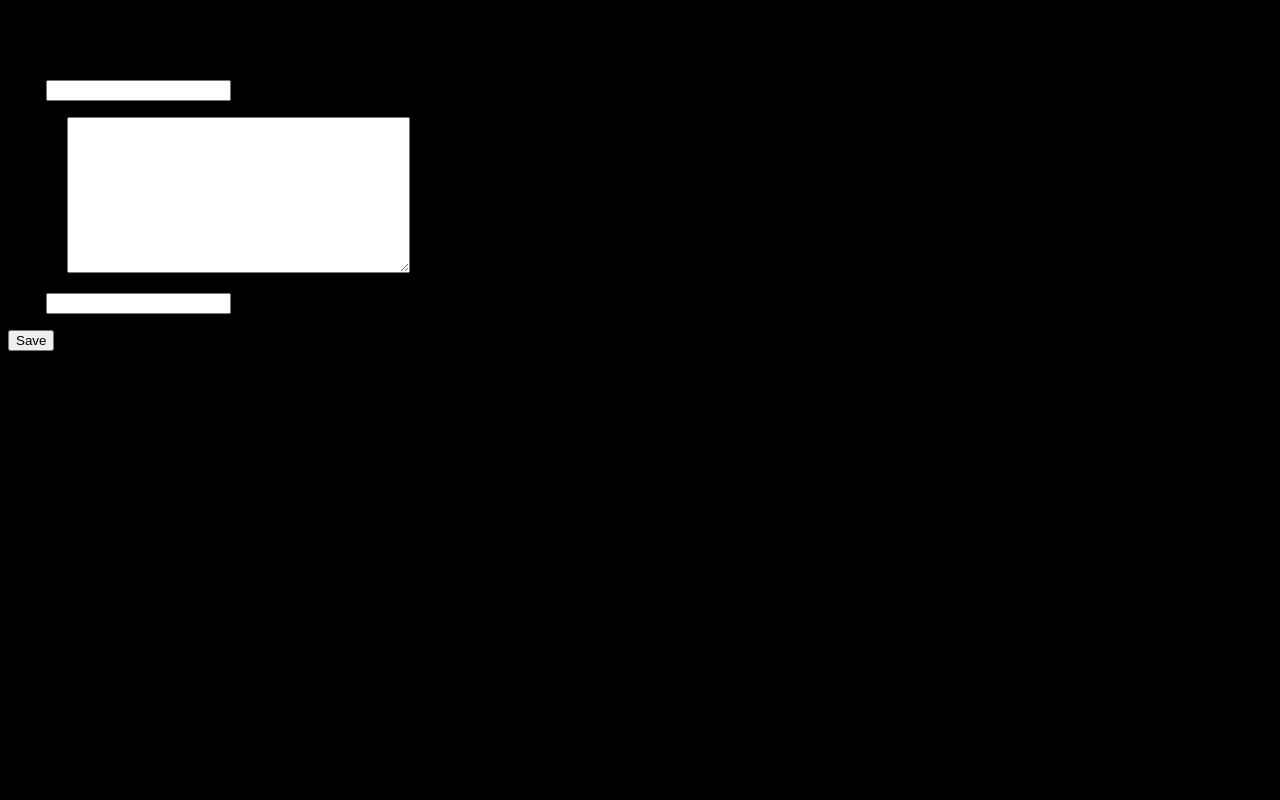
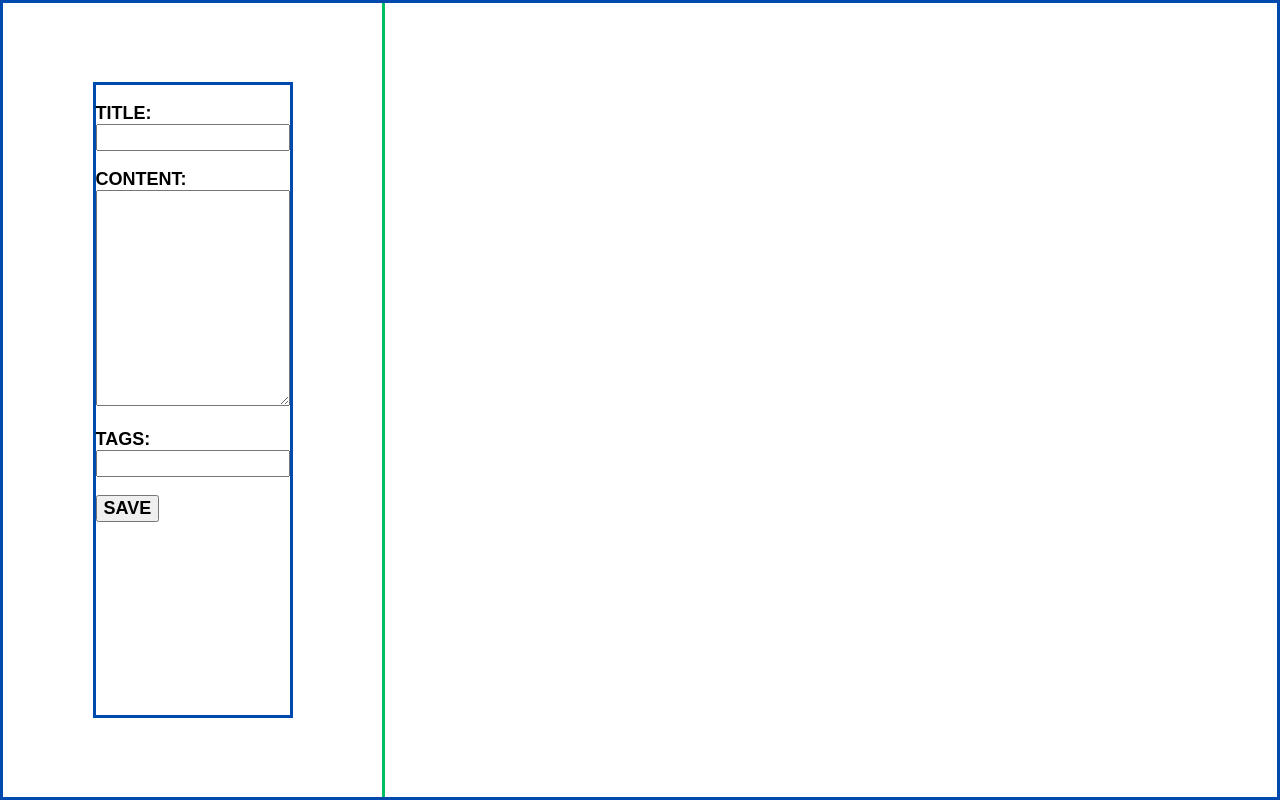
Before and after one commit to AleksVizvary/NotesApp, a Django app: page / in a window 1280 px wide. Run offline with Django 5.2, Linux system fonts and the light colour scheme; data that the repository does not hold is empty.

Commit message:
Add initial frontend layout

```diff
--- a/notes/templates/add_note.html
+++ b/notes/templates/add_note.html
@@ -3,27 +3,30 @@
 <html lang="pl">
 <head>
     <title>NOTES</title>
-    <link rel="stylesheet" href="{% static 'add_note_styles.css' %}">
+    <link rel="stylesheet" href="{% static 'add_note_styles.css'%}">
 
 </head>
-
 <body>
-
-    <h1>New note:</h1>
+    <div class="container">
+        <div class="new_note_sec">
+            <div class="new_note_form">
                 <form method="POST">
                     {% csrf_token %}
                     {{ form.as_p }}
                     <button type="submit">Save</button>
                 </form>
+            </div>
+        </div>
 
-    <h1 class="">To do:</h1>
+
+        <div class="old_notes_sec">
             {% for note in notes %}
-        <div>
+                <div class="old_note">
                     <h3>{{ note.title}}</h3>
-            <p>{{ note.content}}</p>
+                    <p class="content">{{ note.content}}</p>
                     <small>{{ note.created_at }}</small>
                 </div>
             {% endfor %}
-
+        </div>
+    </div>
 </body>
-</html>
--- a/static/add_note_styles.css
+++ b/static/add_note_styles.css
@@ -1,5 +1,109 @@
 html, body {
     padding: 0px;
-    background-color: black;
+    margin: 0px;
+    height: 100vh;
+    width: 100vw;
+}
+
+* {
+    font-weight: bold;
+    font-family: Arial, Helvetica, sans-serif;
+    font-size: large;
+    text-transform: uppercase;
+    box-sizing: border-box;
+}
+
+/* ======================================== */
+
+.container {
+    padding: 0px;
+    margin: 0px;
+    height: 100vh;
+    width: 100vw;
+
+    border-width: 3px;
+    border-color: #004aad;
+    border-style: solid;
+
+    box-sizing: border-box;
+    flex-direction: row;
+    display: flex;
+
+    justify-content: center;
+    align-items: center;
 
 }
+
+/* ==== 1 lvl, NEW_NOTE_SEC & OLD_NOTES_SEC ==== */
+
+.new_note_sec {
+    height: 100%;
+    width: 30%;
+    border: none;
+    border-right-color: #00bf63;
+    border-right-width: 3px;
+    border-right-style: solid;
+
+    display: flex;
+    justify-content: center;
+    align-items: center;
+
+}
+
+.old_notes_sec {
+    height: 100%;
+    width: 70%;
+
+    display: flex;
+    justify-content:flex-start;
+    align-items: flex-start;
+    flex-direction: column;
+
+    row-gap: 20px;
+    overflow-y: auto;
+}
+
+
+
+/* ==== 2 lvl, NEW_NOTE_FORM & OLD_NOTES ===== */
+
+
+
+.new_note_form {
+    height: 80%;
+    width: 200px;
+
+    border: #004aad;
+    border-style: solid;
+    border-width: 3px;
+
+
+}
+
+
+.old_note {
+    height: auto;
+    width: 90%;
+
+    display: block;
+
+    border: #004aad;
+    border-style: solid;
+    border-width: 3px;
+
+    box-sizing: border-box;
+
+}
+
+/* ======================================== */
+
+input, textarea {
+
+    width: 100%;
+    box-sizing: border-box;
+    margin: 0;
+}
+.content {
+    width: 100%;
+    height: auto;
+}
```
Also changed, not shown: notes/templates/workspace.html (added, +25 -0 lines), 3 other files. Lines whose indentation alone changed are shown as unchanged.
